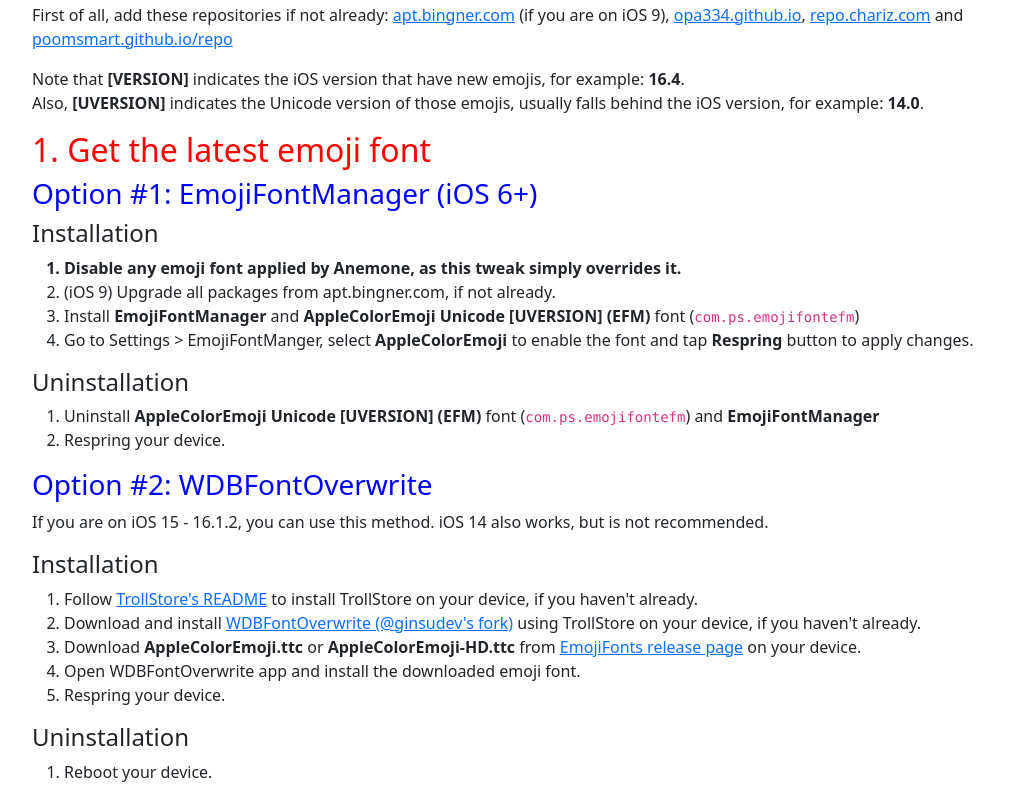
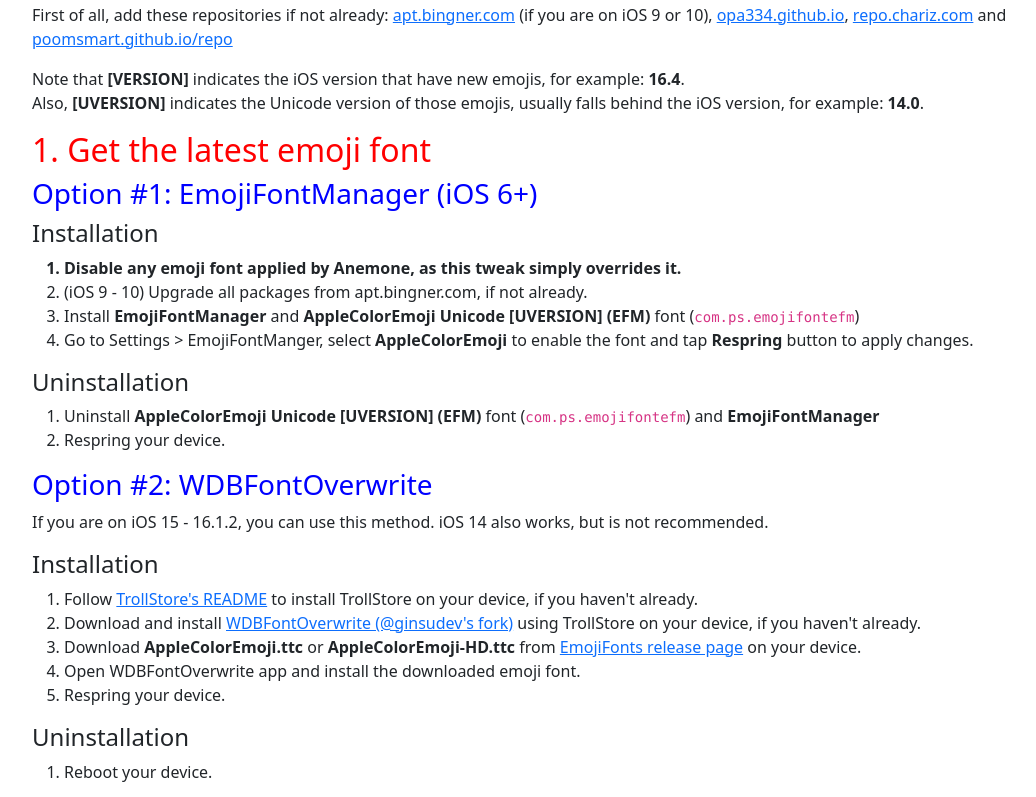
Before and after one commit to TheOneWhoIsCool/PoomSmart.github.io, a plain HTML site: page emojiport.html in a window 1280 px wide. Shown: the part 1885-2682 px from the top of the page, without its empty margins (50-1086 px from the left). Drawn offline with nearby package versions, Linux system fonts and the light colour scheme.

Commit message:
Update emojiport.html

```diff
--- a/emojiport.html
+++ b/emojiport.html
@@ -375,7 +375,7 @@
                 </code>
                 <hr>
                 <p>First of all, add these repositories if not already:
-                    <a href=https://apt.bingner.com>apt.bingner.com</a> (if you are on iOS 9),
+                    <a href=https://apt.bingner.com>apt.bingner.com</a> (if you are on iOS 9 or 10),
                     <a href=https://opa334.github.io>opa334.github.io</a>,
                     <a href=https://repo.chariz.com>repo.chariz.com</a> and
                     <a href=https://poomsmart.github.io/repo>poomsmart.github.io/repo</a>
@@ -393,7 +393,7 @@
                     <b>
 						<li>Disable any emoji font applied by Anemone, as this tweak simply overrides it.</li>
 					</b>
-                    <li>(iOS 9) Upgrade all packages from apt.bingner.com, if not already.</li>
+                    <li>(iOS 9 - 10) Upgrade all packages from apt.bingner.com, if not already.</li>
                     <li>Install
                         <b>EmojiFontManager</b> and
                         <b>AppleColorEmoji Unicode [UVERSION] (EFM)</b> font (<code>com.ps.emojifontefm</code>)</li>
```
